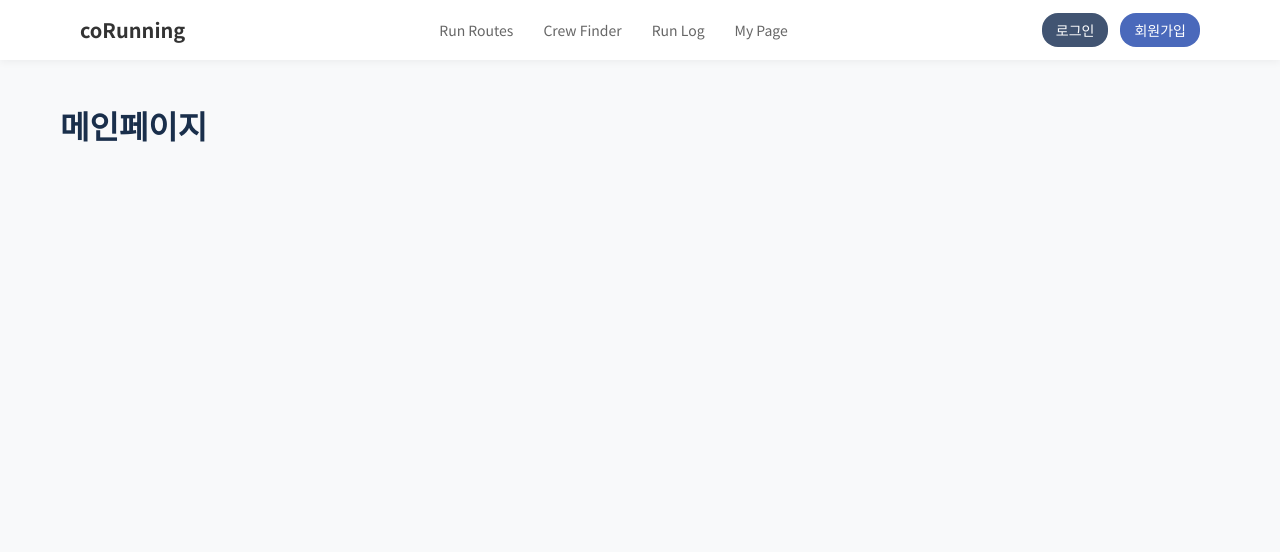
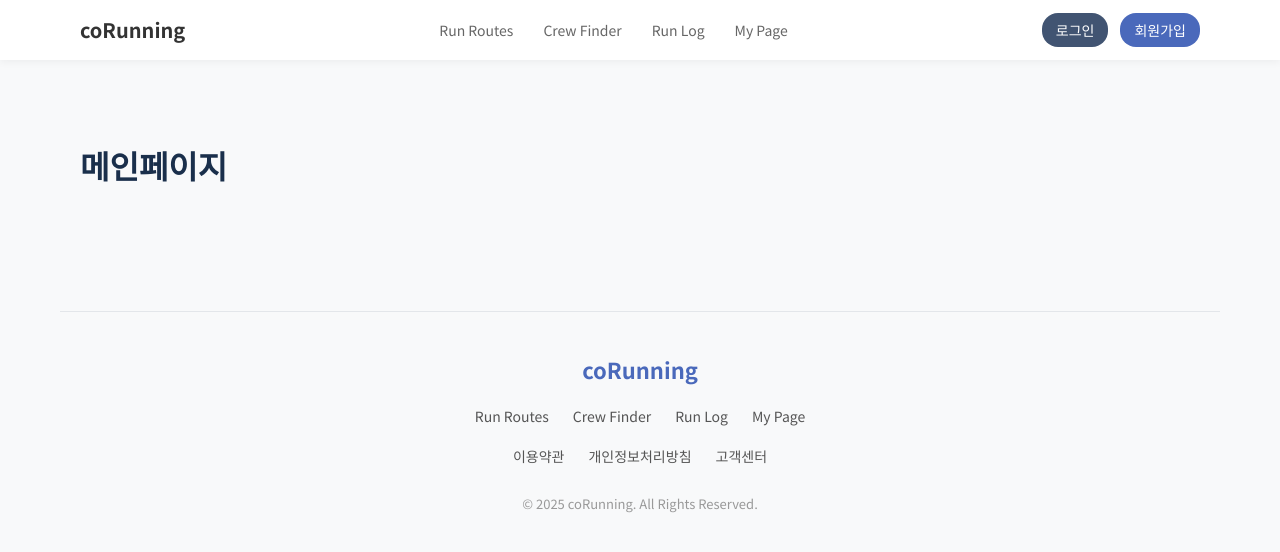
Before and after one commit to yulim1115/coRunningFront, a React (Create React App) app in the folder corunning/: page / in a window 1280 px wide. Shown: the top 552 px of the page. Built offline with nearby package versions, Linux system fonts and the light colour scheme.

Commit message:
비밀번호 수정

```diff
--- a/corunning/src/App.jsx
+++ b/corunning/src/App.jsx
@@ -8,6 +8,7 @@ import "./styles/Global.css";
 
 // Layout
 import Header from "./components/layout/Header";
+import Footer from "./components/layout/Footer";
 
 // Pages
 import HomePage from "./pages/HomePage/HomePage";
@@ -27,6 +28,7 @@ import SignUpPage from "./pages/SignUpPage/SignUpPage";
 
 function App() {
     return (
+       <div className="page-container">
             <Router>
                 {/* 공통 Header */}
                 <Header />
@@ -55,7 +57,11 @@ function App() {
                     {/* My Page */}
                     {/* <Route path="/mypage" element={<MyPage />} /> */}
                 </Routes>
+
+                {/* 공통 Footer */}
+                <Footer />
             </Router>
+       </div>
     );
 }
 
--- /dev/null
+++ b/corunning/src/components/layout/Footer.css
@@ -0,0 +1,52 @@
+/* src/components/Footer/Footer.css */
+
+.footer {
+  width: 100%;
+  background: #f8f9fa;
+  padding: 40px 0 25px;
+  border-top: 1px solid #e3e6ea;
+  margin-top: 80px;
+}
+
+.footer-inner {
+  max-width: 1200px;
+  margin: 0 auto;
+  padding: 0 40px;
+}
+
+.footer-top {
+  text-align: center;
+  margin-bottom: 25px;
+}
+
+.footer-logo {
+  font-size: 22px;
+  font-weight: 700;
+  color: #4A69BB;
+  margin-bottom: 16px;
+}
+
+.footer-links,
+.footer-policy {
+  margin-bottom: 14px;
+}
+
+.footer-links a,
+.footer-policy a {
+  margin: 0 12px;
+  font-size: 14px;
+  color: #555;
+  text-decoration: none;
+}
+
+.footer-links a:hover,
+.footer-policy a:hover {
+  color: #4A69BB;
+}
+
+.footer-bottom {
+  text-align: center;
+  font-size: 13px;
+  color: #999;
+  margin-top: 20px;
+}
--- /dev/null
+++ b/corunning/src/components/layout/Footer.jsx
@@ -0,0 +1,42 @@
+import React from "react";
+import "./Footer.css";
+
+function Footer() {
+  return (
+    <footer className="footer">
+      <div className="footer-inner">
+
+        {/* 상단 메뉴 영역 */}
+        <div className="footer-top">
+
+          {/* 로고 */}
+          <div className="footer-logo">coRunning</div>
+
+          {/* 메뉴 */}
+          <div className="footer-links">
+            <a href="/routes">Run Routes</a>
+            <a href="/crews">Crew Finder</a>
+            <a href="/runlog">Run Log</a>
+            <a href="/mypage">My Page</a>
+          </div>
+
+          {/* 정책 관련 */}
+          <div className="footer-policy">
+            <a href="/terms">이용약관</a>
+            <a href="/privacy">개인정보처리방침</a>
+            <a href="/support">고객센터</a>
+          </div>
+
+        </div>
+
+        {/* 하단 카피라이트 */}
+        <div className="footer-bottom">
+          © 2025 coRunning. All Rights Reserved.
+        </div>
+
+      </div>
+    </footer>
+  );
+}
+
+export default Footer;
--- a/corunning/src/pages/SignUpPage/SignUpPage.jsx
+++ b/corunning/src/pages/SignUpPage/SignUpPage.jsx
@@ -98,7 +98,7 @@ function SignUpPage() {
               onChange={(e) => setPassword(e.target.value)}
               required
             />
-            <p className="hint-text">영문, 숫자, 특수문자 포함 8자 이상</p>
+            {/* <p className="hint-text">영문, 숫자, 특수문자 포함 8자 이상</p> */}
           </div>
 
           {/* 비밀번호 확인 */}
--- a/corunning/src/styles/Global.css
+++ b/corunning/src/styles/Global.css
@@ -4,6 +4,9 @@
 @import "./variables.css";
 
 /* Reset */
+.page-container {
+  padding-top: 60px;
+}
 
 * {
     margin: 0;
```
Also changed, not shown: corunning/src/components/Header.css (deleted, +0 -44 lines), corunning/src/components/Header.js (deleted, +0 -31 lines). Lines whose indentation alone changed are shown as unchanged.
